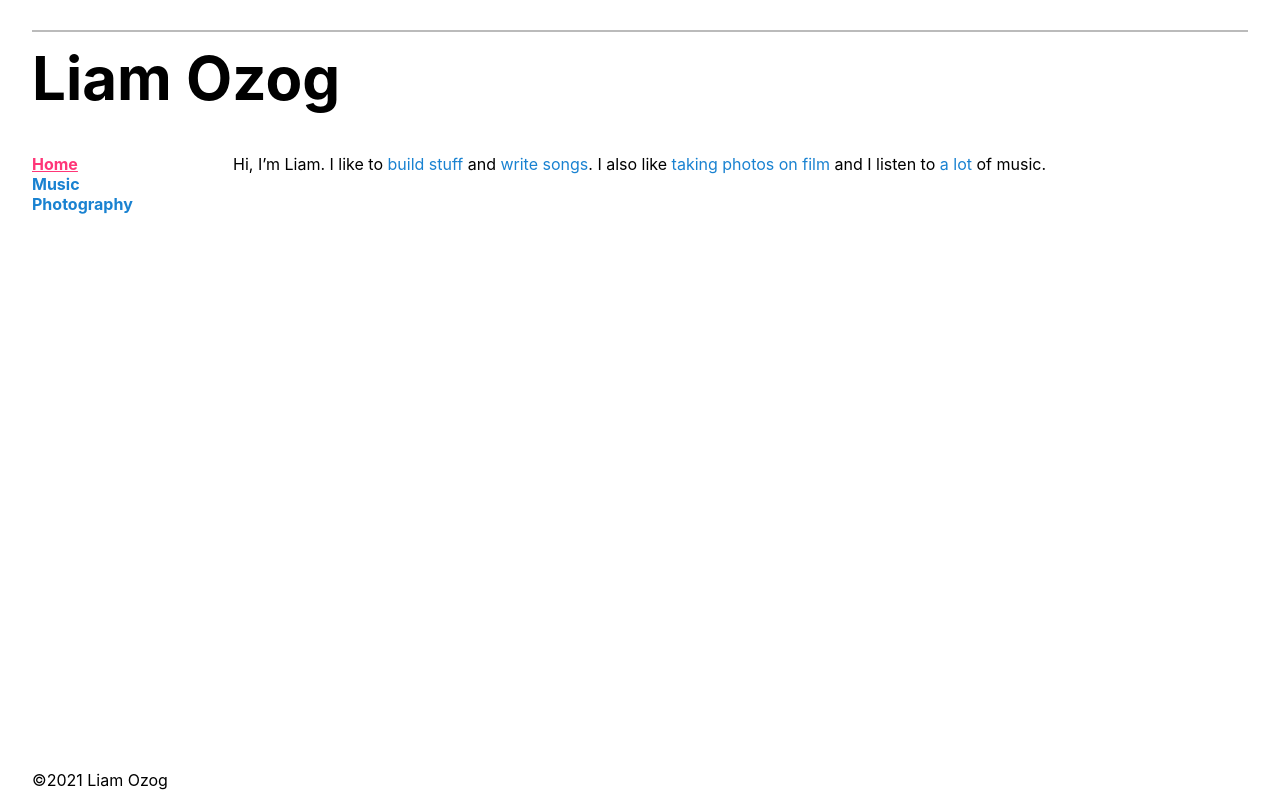
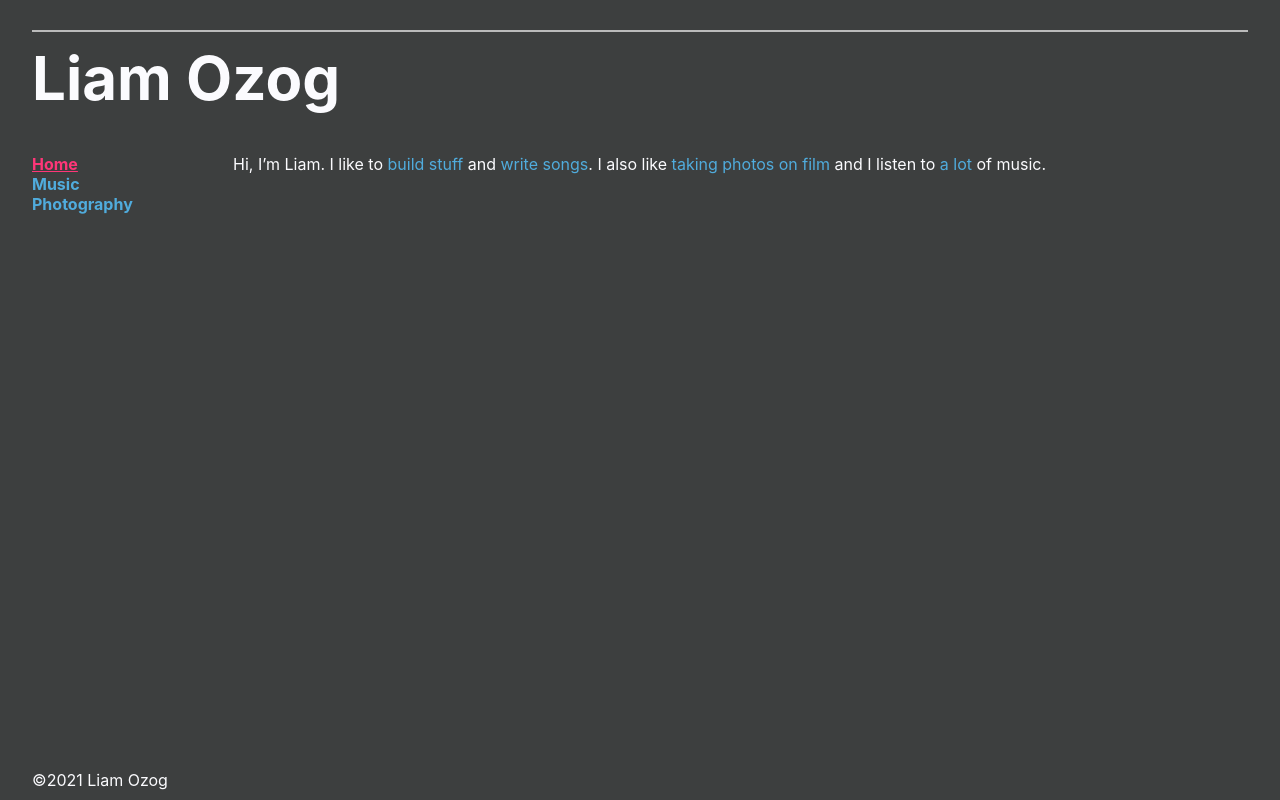
Before and after one commit to lozog/personal-site-2021, a React (Create React App) app: page / in a window 1280 px wide. Built offline with nearby package versions, Linux system fonts and the light colour scheme.

Commit message:
add dark mode

```diff
--- a/src/stylesheets/index.scss
+++ b/src/stylesheets/index.scss
@@ -13,6 +13,11 @@ body {
   @media (max-width: $small-screen-breakpoint) {
    padding: 0 10px;
   }
+
+  // TODO: make switching to dark mode easier
+  // uncomment for dark mode
+  background-color: #3d3f3f;
+  color: $color-white;
 }
 
 code {
--- a/src/stylesheets/utilities/colours.scss
+++ b/src/stylesheets/utilities/colours.scss
@@ -1,4 +1,7 @@
 $color-white: #FBFBFE;
 
-$color-link: #1982d1;
 $color-link-hover: #ff3678;
+
+// $color-link: #1982d1;
+// uncomment for dark mode
+$color-link: #50acdd;
```
